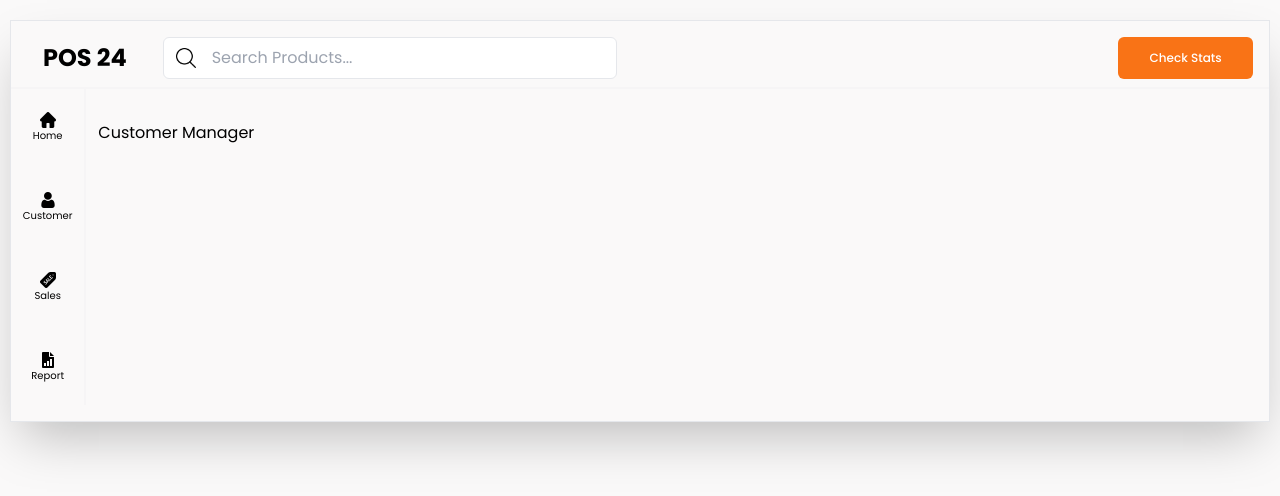
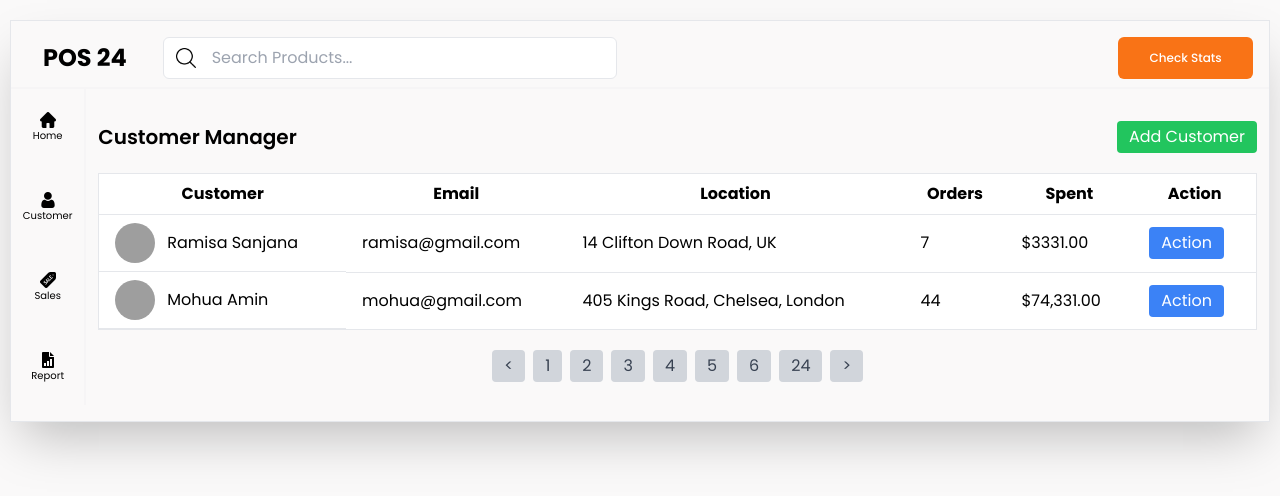
Before and after one commit to senethmendis/pos-system-fullstack, a React (Vite) app in the folder frontend/: page /customer in a window 1280 px wide. Shown: the top 496 px of the page. Built offline with nearby package versions, Linux system fonts and the light colour scheme; grey boxes are pictures that could not be loaded.

Commit message:
Added customer data and table to display customer information on CustomerPage

```diff
--- a/frontend/src/pages/CustomerPage.jsx
+++ b/frontend/src/pages/CustomerPage.jsx
@@ -1,10 +1,86 @@
 import React from "react";
+
+const customers = [
+  {
+    name: "Ramisa Sanjana",
+    email: "ramisa@gmail.com",
+    location: "14 Clifton Down Road, UK",
+    orders: 7,
+    spent: "$3331.00",
+  },
+  {
+    name: "Mohua Amin",
+    email: "mohua@gmail.com",
+    location: "405 Kings Road, Chelsea, London",
+    orders: 44,
+    spent: "$74,331.00",
+  },
+  // Add other customer data here
+];
 
 const CustomerPage = () => {
   return (
     <section className="w-full h-full flex flex-row bg-parimary-gray">
       <div className="w-full h-full flex flex-col p-3">
-        <h1 className="py-5">Customer Manager</h1>
+        <div className="flex justify-between items-center py-5">
+          <h1 className="text-xl font-semibold">Customer Manager</h1>
+          <button className="px-3 py-1 bg-green-500 text-white rounded">
+            Add Customer
+          </button>
+        </div>
+        <div className="overflow-x-auto">
+          <table className="min-w-full bg-white border border-gray-200">
+            <thead>
+              <tr>
+                <th className="px-4 py-2 border-b">Customer</th>
+                <th className="px-4 py-2 border-b">Email</th>
+                <th className="px-4 py-2 border-b">Location</th>
+                <th className="px-4 py-2 border-b">Orders</th>
+                <th className="px-4 py-2 border-b">Spent</th>
+                <th className="px-4 py-2 border-b">Action</th>
+              </tr>
+            </thead>
+            <tbody>
+              {customers.map((customer, index) => (
+                <tr key={index}>
+                  <td className="px-4 py-2 border-b flex items-center">
+                    <img
+                      src={`https://i.pravatar.cc/150?img=${index + 1}`}
+                      alt={customer.name}
+                      className="w-10 h-10 rounded-full mr-3"
+                    />
+                    <span>{customer.name}</span>
+                  </td>
+                  <td className="px-4 py-2 border-b">{customer.email}</td>
+                  <td className="px-4 py-2 border-b">{customer.location}</td>
+                  <td className="px-4 py-2 border-b">{customer.orders}</td>
+                  <td className="px-4 py-2 border-b">{customer.spent}</td>
+                  <td className="px-4 py-2 border-b">
+                    <button className="px-3 py-1 bg-blue-500 text-white rounded">
+                      Action
+                    </button>
+                  </td>
+                </tr>
+              ))}
+            </tbody>
+          </table>
+        </div>
+        <div className="flex justify-center mt-5">
+          <button className="px-3 py-1 mx-1 bg-gray-300 text-gray-700 rounded">
+            &lt;
+          </button>
+          {[1, 2, 3, 4, 5, 6, 24].map((page) => (
+            <button
+              key={page}
+              className="px-3 py-1 mx-1 bg-gray-300 text-gray-700 rounded"
+            >
+              {page}
+            </button>
+          ))}
+          <button className="px-3 py-1 mx-1 bg-gray-300 text-gray-700 rounded">
+            &gt;
+          </button>
+        </div>
       </div>
     </section>
   );
```
